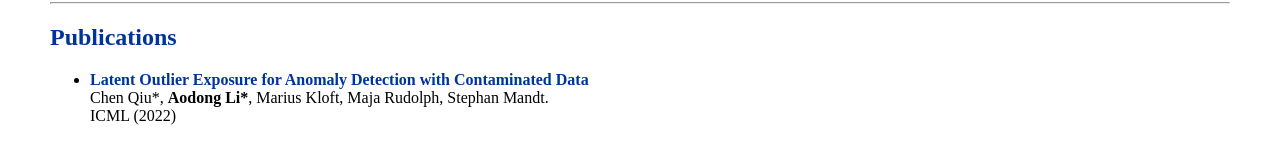
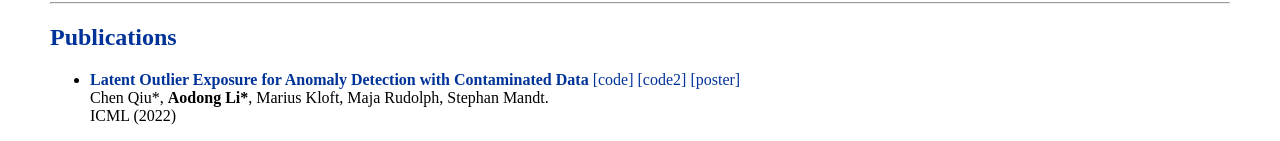
Before and after one commit to aodongli/aodongli.github.io, a plain HTML site: page index.html in a window 1280 px wide. Shown: the part 743-884 px from the top of the page. Drawn offline with Linux system fonts and the light colour scheme.

Commit message:
Add ICML 2022 records.

```diff
--- a/index.html
+++ b/index.html
@@ -204,14 +204,15 @@
 <script>
     var publications = [
         {
-            // url: './files/Variational_Beam_Search____NeuIPS_2021.pdf',
+            url: 'https://arxiv.org/abs/2202.08088',
             title: 'Latent Outlier Exposure for Anomaly Detection with Contaminated Data',
             authers: ['Chen Qiu*', 'Aodong Li*', 'Marius Kloft', 'Maja Rudolph', 'Stephan Mandt'],
             pub: 'ICML ',
             time: '(2022)',
-            // poster: './files/poster_neurips2021.png',
+            poster: './files/poster_loe_icml2022.pdf',
             // video: 'https://nips.cc/virtual/2021/poster/27983',
-            // code: 'https://github.com/mandt-lab/variational-beam-search'
+            code: 'https://github.com/boschresearch/LatentOE-AD',
+            code2: 'https://github.com/aodongli/Latent-Outlier-Exposure',
         },
         {
             url: './files/Variational_Beam_Search____NeuIPS_2021.pdf',
@@ -265,6 +266,9 @@
             html.push('<ul><li><b><a href="' + publicationsArr[i].url + '" target="_blank">' + publicationsArr[i].title + '</a></b>');
             if ('code' in publicationsArr[i]) {
                 html.push('<a href="' + publicationsArr[i].code + '"target="_blank"> [code]</a>')
+            }
+            if ('code2' in publicationsArr[i]) {
+                html.push('<a href="' + publicationsArr[i].code2 + '"target="_blank"> [code2]</a>')
             }
             if ('poster' in publicationsArr[i]) {
                 html.push('<a href="' + publicationsArr[i].poster + '"target="_blank"> [poster]</a>')
```
Also changed, not shown: 1 other file.
